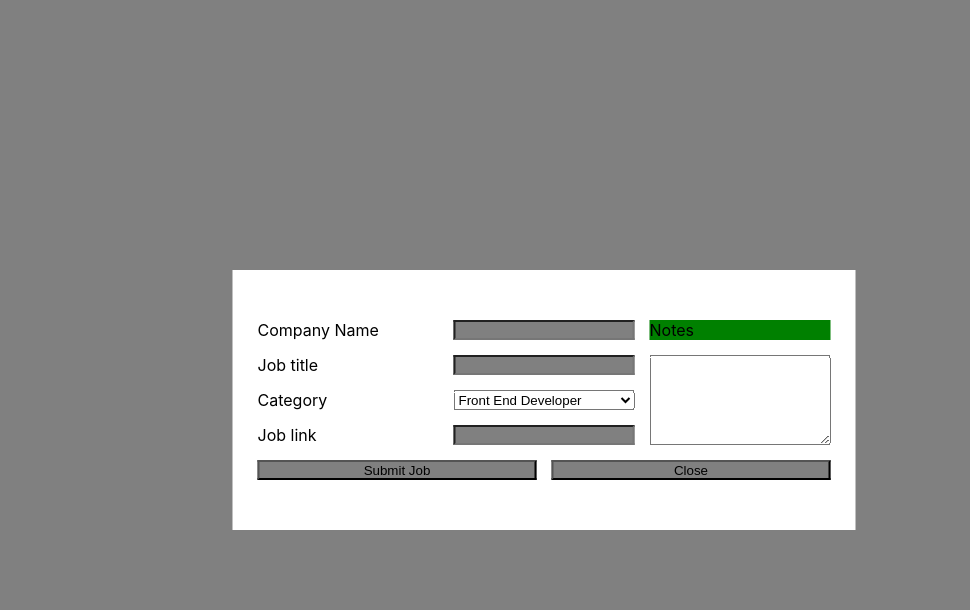
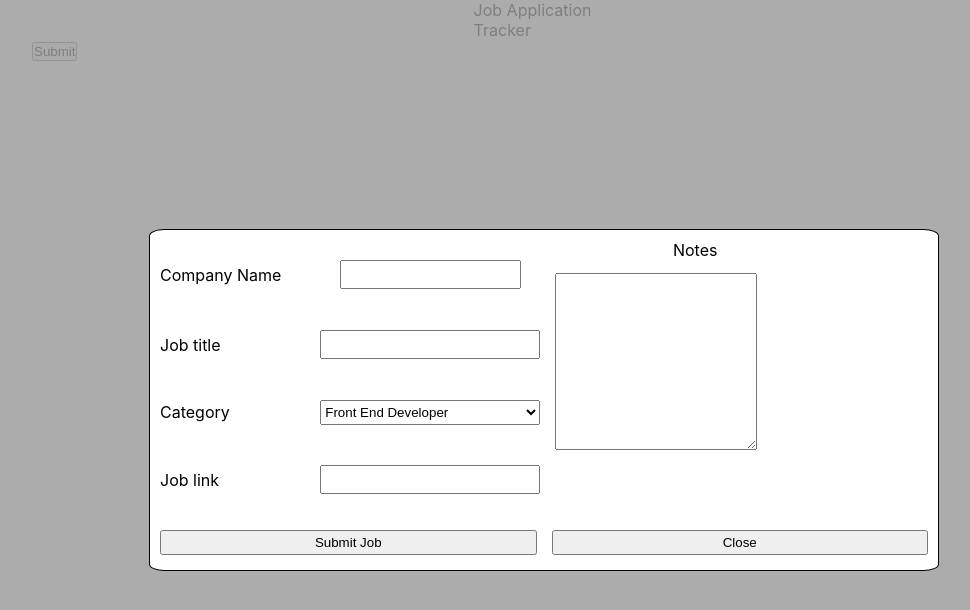
Before and after one commit to carlsopa/ApplicationTracker, a React (Create React App) app: page / in a window 1280 px wide. Both pictures are taken after a click on the button "Submit". Shown: the top 610 px of the page, without its empty margins (96-1066 px from the left). Built offline with nearby package versions, Linux system fonts and the light colour scheme.

Commit message:
further updates on the  modal design.  Cards are no spaced properly

```diff
--- a/src/App.js
+++ b/src/App.js
@@ -11,18 +11,22 @@ function App() {
   const [CurrentJob, setCurrentJob] = useState([]);
   const [ShowModal, setShowModal] = useState(false);
   const [ModalType, setModalType] = useState("");
+
   useEffect(() => {
     const LocalData = localStorage.getItem("My-Application");
     if (LocalData) {
       setApplications(JSON.parse(LocalData));
     }
   }, []);
+
   useEffect(() => {
     localStorage.setItem("My-Application", JSON.stringify(Applications));
   }, [Applications]);
+
   useEffect(() => {
     setCurrentJob(Applications[JobId]);
   }, [JobId]);
+
   const NewApplication = (
     event,
     Company,
@@ -59,7 +63,6 @@ function App() {
         },
       ]);
     }
-    console.log(Applications);
   };
   const ModalBoolean = () => {
     setShowModal(true);
--- a/src/components/JobCard.js
+++ b/src/components/JobCard.js
@@ -1,33 +1,23 @@
 import React from "react";
 import Modal from "./JobModal";
-//status ideas: applied, phone interview, inperson interview, offered, rejected
 const JobCard = (props) => {
   return props.job ? (
     <Modal set={props.set} reset={props.reset} modal={props.modal}>
-      <div onClick={(e) => props.click}>
-        <div id="Company">Company: {props.job["company"]}</div>
-        <div id="Title">Title: {props.job["title"]}</div>
-        <div id="Description">Description: {props.job["description"]}</div>
-        <div id="Category">Category: {props.job["category"]}</div>
+      <div class="JobCard" onClick={(e) => props.click}>
+        <div id="Company">{props.job["company"]}</div>
+        <div id="Title"><span>Title:</span> <span> {props.job["title"]}</span></div>
+        <div id="Description"><span>Description:</span> <span> Description</span></div>
+        <div id="Category"><span>Category:</span> <span> category</span></div>
         <div id="InterviewLevel">
           Interview process:
           <form>
-            <label>
-              <input type="checkbox" id="Initial" />
-              Initial contact
-            </label>
-            <label>
-              <input type="checkbox" id="Phone" />
-              Phone interview
-            </label>
-            <label>
-              <input type="checkbox" id="Inperson" />
-              Inperson interview
-            </label>
-            <label>
-              <input type="checkbox" id="Offered" />
-              Job offered
-            </label>
+            <select id="StatusSelect">
+              <option value="Phone">Phone interview</option>
+              <option value="Initial">Initial contact</option>
+              <option value="Inperson">Inperson interview</option>
+              <option value="Offered">Job offered</option>
+              <option value="checkbox">Rejected</option>
+            </select>
           </form>
         </div>
         <div id="Notes">
@@ -36,8 +26,25 @@ const JobCard = (props) => {
             <textarea id="Notes"></textarea>
           </form>
         </div>
-        <div id="Url">Job link: {props.job["url"]}</div>
-        <div id="Updated">Last updated: {props.job["update"]}</div>
+        <div id="Url"><span>Job link:</span> <span> {props.job["url"]}</span></div>
+        <div class="Controls" id="Job">
+        <input
+            id="SubmitJob"
+            type="submit"
+
+            value="Submit Job"
+          />
+          <input
+            id="CloseModal"
+            type="submit"
+            onClick={(e) => {
+              props.set(false);
+              props.reset(null);
+            }}
+            value="Close"
+          />
+        </div>
+        <div id="Updated"><span>Last updated:</span> <span> {props.job["update"]}</span></div>
       </div>
     </Modal>
   ) : null;
--- a/src/components/JobField.js
+++ b/src/components/JobField.js
@@ -7,9 +7,6 @@ const JobField = (props) => {
     setActive(true);
     props.click(props.id);
   };
-  useEffect(() => {
-    console.log(this);
-  }, [active]);
   return (
     <div
       className={active ? "Active PreviewCard" : "PreviewCard"}
--- a/src/components/JobForm.js
+++ b/src/components/JobForm.js
@@ -20,6 +20,7 @@ const JobForm = (props) => {
   return (
     <Modal set={props.set} modal={props.modal} reset={props.reset}>
       <form id="JobForm">
+        <div id="LeftForm">
           <label for="company">Company Name</label>
           <input
             type="text"
@@ -38,21 +39,24 @@ const JobForm = (props) => {
             <option value="Back End Developer">Back End Developer</option>
             <option value="Non-Developer">Non-Developer</option>
           </select>
-        <label id="DescriptionLabel" for="Description">
-          Notes
-        </label>
-        <textarea
-          id="Description"
-          onChange={(e) => setDescription(e.target.value)}
-        ></textarea>
-
           <label for="Link">Job link</label>
           <input
             type="text"
             id="Link"
             onChange={(e) => setUrl(e.target.value)}
           ></input>
-        <div id="Controls">
+        </div>
+        <div id="FormNotes">
+          <label id="DescriptionLabel" for="JobDescription">
+            Notes
+          </label>
+          <textarea
+            id="JobDescription"
+            onChange={(e) => setDescription(e.target.value)}
+          ></textarea>
+        </div>
+
+        <div class="Controls" id="Form">
           <input
             id="SubmitJob"
             type="submit"
--- a/src/design/at.css
+++ b/src/design/at.css
@@ -17,7 +17,7 @@ body {
   margin: 0 auto;
   width: 11vw;
 }
-
+/*design for the modal card aspect of the application*/
 .modal {
   display: none;
   position: fixed;
@@ -25,7 +25,7 @@ body {
   top: 0px;
   width: 100%;
   height: 100%;
-  background-color: grey;
+  background-color: rgba(156, 156, 156, 0.82);
   z-index: 1;
 }
 .modal-content {
@@ -35,33 +35,61 @@ body {
   transform: translate(-50%, -50%);
   /* margin: 0 auto; */
 }
+.Display {
+  display: block;
+}
+/*style for the form to add a new job*/
 #JobForm {
-  padding: 50px 25px;
+  padding: 10px;
   background-color: white;
   display: grid;
-  grid-template-columns: repeat(3, 1fr);
-  grid-template-rows: repeat(5, 1fr);
+  grid-template-columns: repeat(2, auto);
+  grid-template-rows: repeat(3, auto);
   grid-gap: 15px;
+  border-radius:2%;
+  border: solid black 1px;
+  height:40vh;
+  width:60vw;
 }
-#JobForm Input {
+#JobForm Input,select {
   padding: 0px;
-  background-color: grey;
+
+  height:25px;
+}
+#LeftForm{
+  grid-row:1/5;
+  display:grid;
+  grid-template-columns: auto auto;
+  height:100%;
+}
+#LeftForm > *{
+  align-self: center;
+}
+
+#FormNotes{
+  grid-column:2;
+  display:grid;
+  grid-template-rows:1fr 8fr;
+  row-gap: 10px;
+}
+#FormNotes >textarea{
+  width:200px;
+  height:175px;
 }
 label#DescriptionLabel {
-  background-color: green;
-  grid-column: 3;
-  grid-row: 1;
+  justify-self: center;
+
 }
-#Description {
-  grid-column: 3;
-  grid-row: 2/5;
-}
-#Controls {
-  grid-row: 5;
+.Controls {
+
   display: grid;
   grid-template-columns: repeat(2, 1fr);
+
+  column-gap: 15px;
+}
+#Form{
+  grid-row: 5;
   grid-column: 1/4;
-  column-gap: 15px;
 }
 .JobTable {
   position: relative;
@@ -76,19 +104,32 @@ label#DescriptionLabel {
   border-radius: 5px;
   transition: transform 2s ease-in;
 }
-/* .Active.PreviewCard {
-  position: absolute;
-  top: 0;
-  left: 0;
-
-  background-color: brown;
-  transform: translateX(50%); */
-  /* transform: translateX(50%); */
-/* } */
-/* .PreviewCard div {
-  width: 50%;
+/*design for the display of the cards with job information*/
+.JobCard{
+  padding:0px 10px;
+  background-color:white;
+  height:80vh;
+  width:60vw;
+  display:grid;
+  grid-template-columns: 100%;
+  grid-template-rows: repeat(9,auto);
+  grid-auto-flow: column;
+  border-radius:2%;
+}
+.JobCard > div{
+  align-self: center;
+  display:grid;
+  grid-template-columns: auto auto;
+}
+textarea{
+  height:100px;
+  width:150px;
+}
+#Company{
+  display:inline-block;
   margin: 0 auto;
-} */
-.Display {
-  display: block;
 }
+#Url{
+  grid-template-rows:auto auto;
+  grid-template-columns: 1fr;
+}
```
Also changed, not shown: 1 other file (tests, documents, lock files or other folders). Lines whose indentation alone changed are shown as unchanged.
